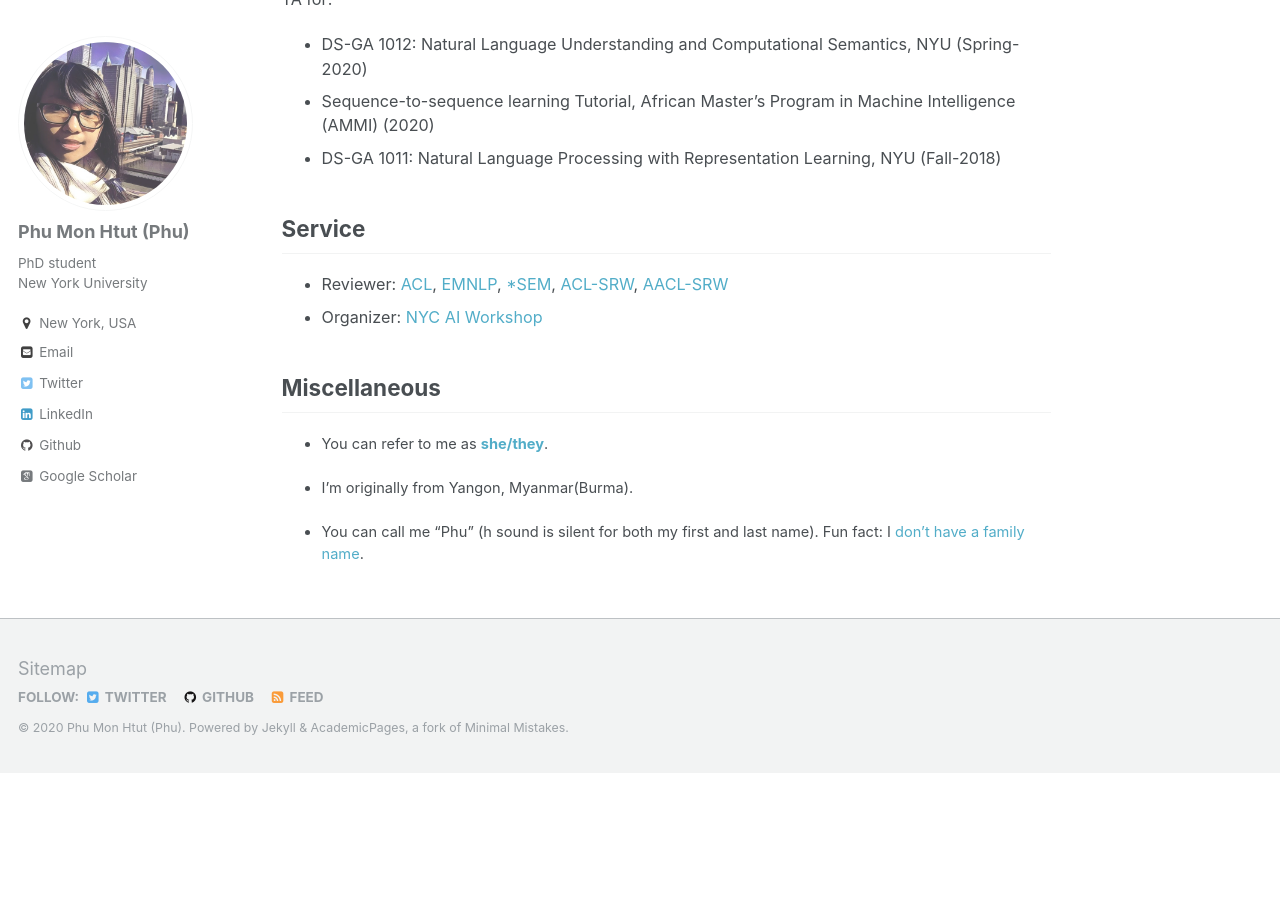
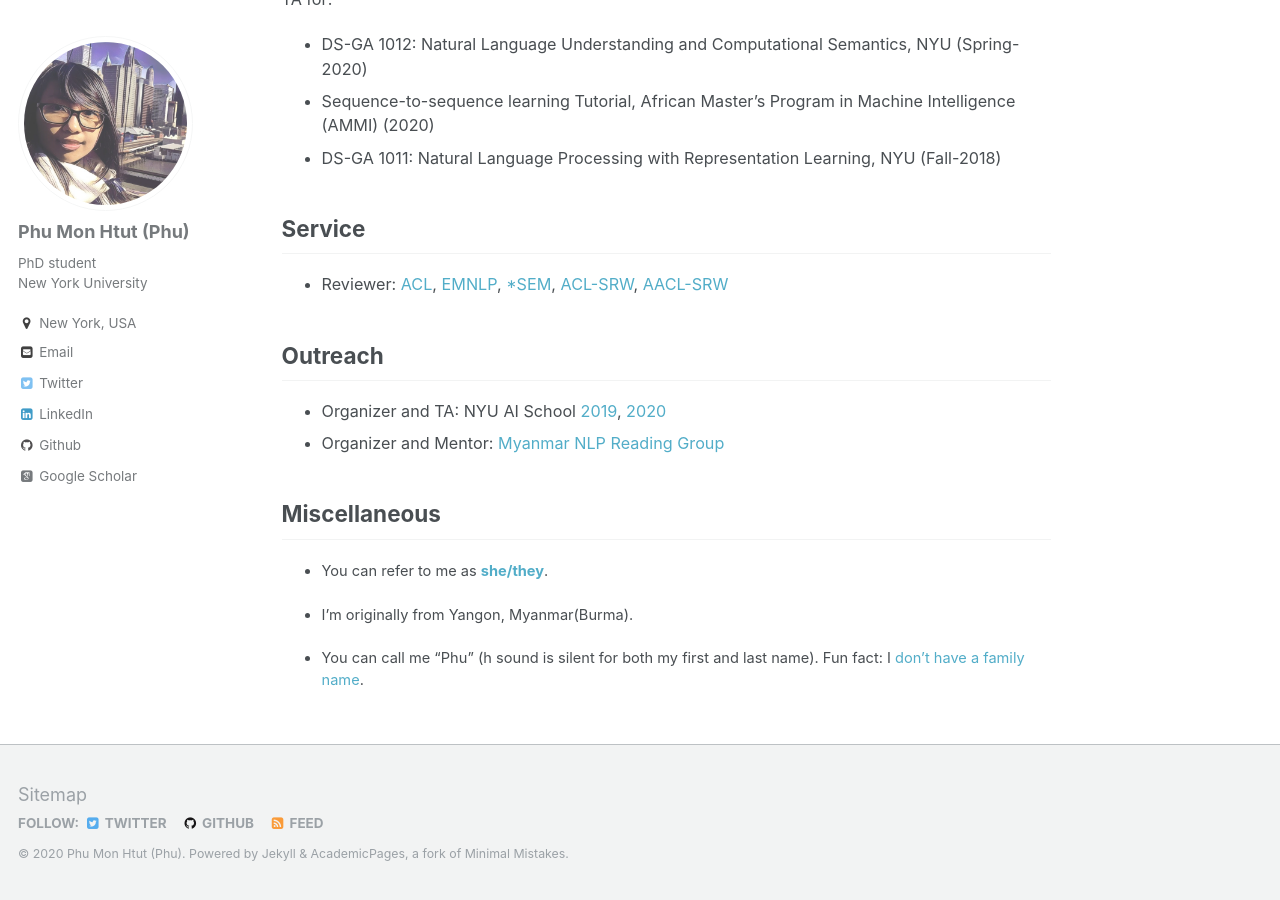
Before and after one commit to phu-pmh/phu-pmh.github.io, a Jekyll site: the page built from _pages/about.md, in a window 1280 px wide and 900 px high, scrolled down 2182 px. Built offline with Jekyll 4.4.1, drawn with Linux system fonts in a browser that asks for light colours; some web fonts are replaced; before the commit the page ends 2955 px from its top, so only the background shows below that.

Commit message:
Update about.md

```diff
--- a/_pages/about.md
+++ b/_pages/about.md
@@ -92,7 +92,11 @@ TA for:
 Service
 ------
 * Reviewer: [ACL](https://www.aclweb.org/portal/acl), [EMNLP](https://www.emnlp-ijcnlp2019.org/), [*SEM](https://starsem.org/), [ACL-SRW](https://sites.google.com/view/acl20studentresearchworkshop/home?authuser=0), [AACL-SRW](https://aacl2020-srw.github.io/)
-* Organizer: [NYC AI Workshop](https://nyu-mll.github.io/nyc-ai-workshop)
+
+Outreach
+-----
+* Organizer and TA: NYU AI School [2019](https://nyu-mll.github.io/nyc-ai-workshop), [2020](https://nyu-mll.github.io/nyu-ai-school-2021/)
+* Organizer and Mentor: [Myanmar NLP Reading Group](https://myanmarnlp.github.io/reading-group/)
 
 
 
```
